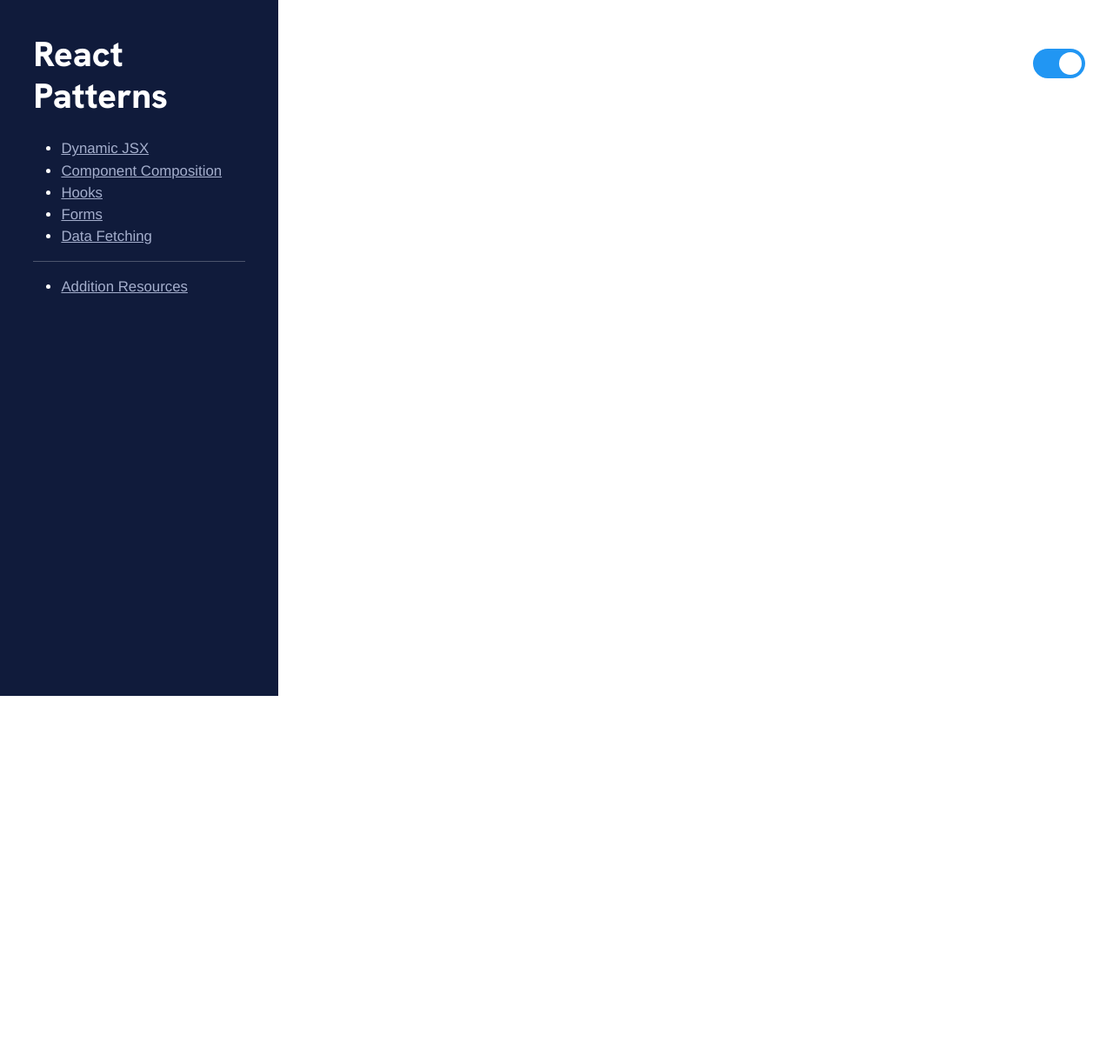
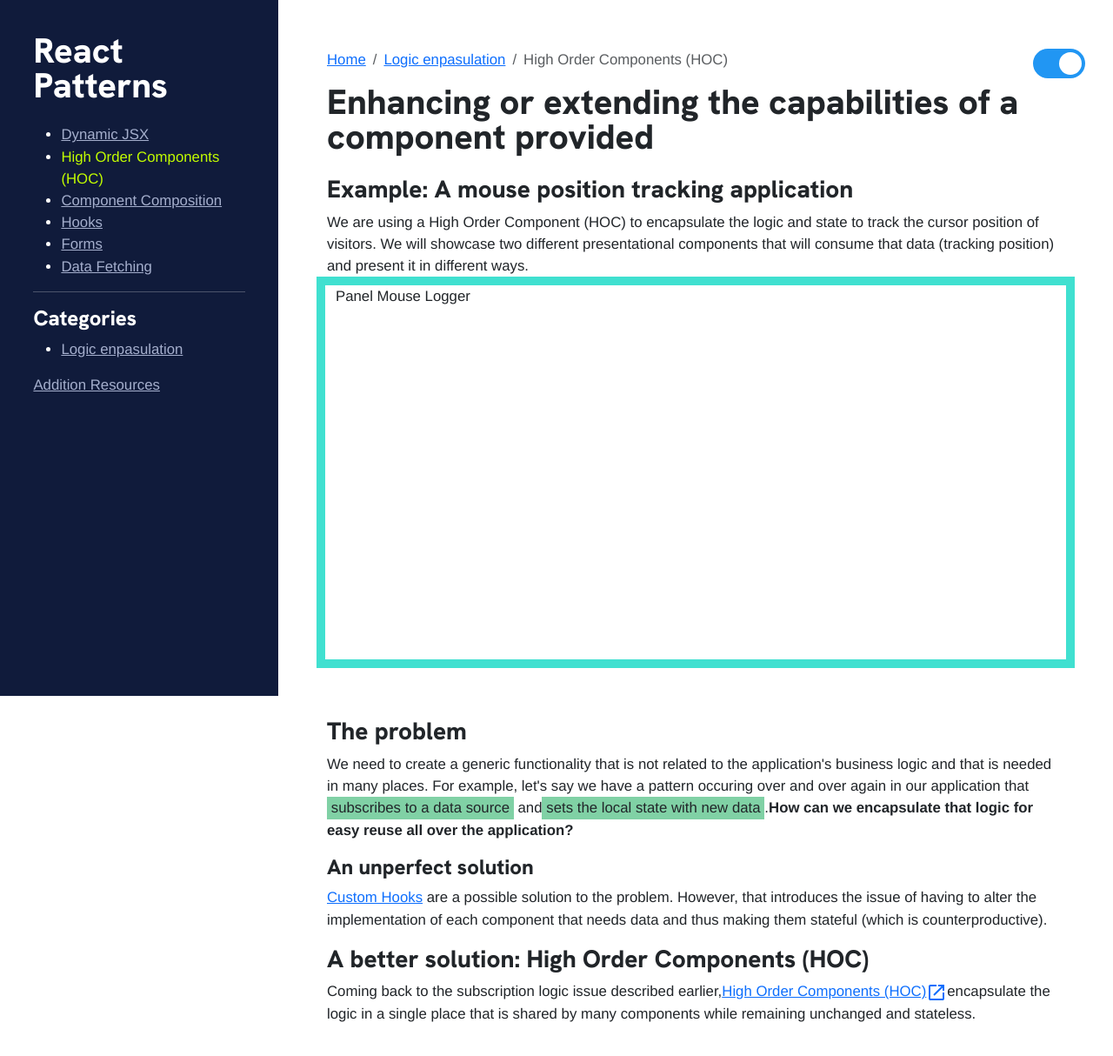
Before and after one commit to ericnjanga/React-Cookbook, a React (Create React App) app: page /high-order-components in a window 1280 px wide. Shown: the top 1214 px of the page at 87% size. Before the commit the page ends 800 px from the top, so only its background shows below. Built offline with nearby package versions, Linux system fonts and the light colour scheme.

Commit message:
High Order Components

```diff
--- a/src/App.js
+++ b/src/App.js
@@ -18,7 +18,7 @@
               <Nav />
             </aside>
 
-            <section className="main-content col-lg-9">
+            <section className="main-content offset-lg-3 col-lg-9">
               <Switch></Switch>
               <AppRoutes />
             </section>
--- a/src/AppRoutes.js
+++ b/src/AppRoutes.js
@@ -7,6 +7,8 @@
 import PageDataFetching from './PageDataFetching';
 import PageDynamicJsx from './PageDynamicJsx';
 import PageAdditionalResources from './PageAdditionalResources';
+import PageHighOrderComponents from './PageHighOrderComponents';
+import PageCategoryLogicEncapsulation from './PageCategoryLogicEncapsulation';
 
 const AppRoutes = () => {
     return (
@@ -17,6 +19,8 @@
             <Route path="/component-composition" element={<PageComponentComposition />} />
             <Route path="/data-fetching" element={<PageDataFetching />} />
             <Route path="/additional-resources" element={<PageAdditionalResources />} />
+            <Route path="/high-order-components" element={<PageHighOrderComponents />} />
+            <Route path="/category-logic-enpasulation" element={<PageCategoryLogicEncapsulation />} />
         </Routes>
     );
 };
--- /dev/null
+++ b/src/MouseLogger/index.js
@@ -0,0 +1,42 @@
+import './styles.css';
+
+
+const PanelMouseLogger = ({ mousePosition }) => {
+    if (!mousePosition) {
+        return null;
+    }
+
+    return (
+        <div className="BasicTacker">
+            <p>Mouse position</p>
+            <div className="row">
+                <span>x: {mousePosition.x}</span>
+                <span>y: {mousePosition.y}</span>
+            </div>
+        </div>
+    );
+};
+
+const PointMouseLogger = ({ mousePosition }) => {
+    if (!mousePosition) {
+        return null;
+    }
+
+    return (
+            <p>
+                ({mousePosition.x}, {mousePosition.y})
+            </p>
+    );
+};
+
+function MouseLogger() {
+    return (
+        <div className="PanelMouseLogger">
+            <header className="header">Panel Mouse Logger</header>
+            <PanelMouseLogger />
+            <PointMouseLogger />
+        </div>
+    );
+}
+
+export default MouseLogger;
--- /dev/null
+++ b/src/MouseLogger/styles.css
@@ -0,0 +1,6 @@
+
+
+.PanelMouseLogger {
+  border: 10px solid turquoise;
+  min-height: 450px;
+}
--- a/src/Nav.js
+++ b/src/Nav.js
@@ -5,10 +5,14 @@
 
 const Nav = () => {
     return (
+        <>
             <nav>
                 <ul>
                     <li>
                         <NavLink to="/" className={activateLink}>Dynamic JSX</NavLink> {/* /dynamic-jsx */}
+                    </li>
+                    <li>
+                        <NavLink to="/high-order-components" className={activateLink}>High Order Components (HOC)</NavLink>
                     </li>
                     <li>
                         <NavLink to="/component-composition" className={activateLink}>Component Composition</NavLink>
@@ -26,12 +30,20 @@
 
                 <hr />
 
+                <h4>Categories</h4>
+
                 <ul>
                     <li>
-                    <NavLink to="/additional-resources" className={activateLink}>Addition Resources</NavLink>
+                        <NavLink to="/category-logic-enpasulation" className={activateLink}>Logic enpasulation</NavLink>
                     </li>
                 </ul>
             </nav>
+
+
+            <footer>
+                    <NavLink to="/additional-resources" className={activateLink}>Addition Resources</NavLink>
+            </footer>
+        </>
     );
 };
 
--- /dev/null
+++ b/src/PageCategoryLogicEncapsulation.js
@@ -0,0 +1,49 @@
+import React from "react";
+import { NavLink } from 'react-router-dom';
+
+const activateLink = ({ isActive }) => ( isActive ? 'active' : null );
+
+const PageCategoryLogicEncapsulation = () => {
+
+    const spacinfStyle = {
+        // using string interpolation to set the margin
+        marginBottom: `3.5rem`,
+    };
+
+    return (
+        <>
+            <div className="row">
+
+                {/*  --- Breadcrumb Component */}
+                <nav aria-label="breadcrumb">
+                    <ol class="breadcrumb">
+                        <li class="breadcrumb-item">
+                            <NavLink to="/" className={activateLink}>Home</NavLink>
+                        </li>
+                        <li class="breadcrumb-item">
+                            <NavLink to="/category-logic-enpasulation" className={activateLink}>Logic enpasulation</NavLink>
+                        </li>
+                    </ol>
+                </nav>
+                {/*  --- Breadcrumb Component */}
+
+                <h1>Logic encapsulation patterns</h1>
+            </div>
+
+            <div style={spacinfStyle}></div>
+
+            <div className="row">
+                <ul>
+                    <li>
+                        <NavLink to="/high-order-components">High Order Components (HOC)</NavLink>
+                    </li>
+                    <li>
+                        <NavLink to="/hooks">Custom Hooks</NavLink>
+                    </li>
+                </ul>
+            </div>
+        </>
+    );
+};
+
+export default PageCategoryLogicEncapsulation;
--- /dev/null
+++ b/src/PageHighOrderComponents.js
@@ -0,0 +1,78 @@
+import React from "react";
+import { NavLink } from 'react-router-dom';
+import MouseLogger from "./MouseLogger";
+
+const activateLink = ({ isActive }) => ( isActive ? 'active' : null );
+
+const PageHighOrderComponents = () => {
+
+    const spacinfStyle = {
+        // using string interpolation to set the margin
+        marginBottom: `3.5rem`,
+    };
+
+    return (
+        <>
+
+            <div className="row">
+
+                {/*  --- Breadcrumb Component */}
+                <nav aria-label="breadcrumb">
+                    <ol class="breadcrumb">
+                        <li class="breadcrumb-item">
+                            <NavLink to="/" className={activateLink}>Home</NavLink>
+                        </li>
+                        <li class="breadcrumb-item">
+                            <NavLink to="/category-logic-enpasulation" className={activateLink}>Logic enpasulation</NavLink>
+                        </li>
+                        <li class="breadcrumb-item active" aria-current="page">High Order Components (HOC)</li>
+                    </ol>
+                </nav>
+                {/*  --- Breadcrumb Component */}
+
+                <h1>Enhancing or extending the capabilities of a component provided</h1>
+            </div>
+
+
+            <div className="row">
+                <h3>Example: A mouse position tracking application</h3>
+                <p>We are using a High Order Component (HOC) to encapsulate the logic and state to track the cursor position of visitors. We will showcase two different presentational components that will consume that data (tracking position) and present it in different ways.</p>
+
+                <br />
+
+                <MouseLogger />
+            </div>
+
+            <div style={spacinfStyle}></div>
+
+            <div className="row">
+                <h3>The problem</h3>
+                <p>We need to create a generic functionality that is not related to the application's business logic and that is
+                    needed in many places. For example, let's say we have a pattern occuring over and over again in our application
+                    that <span className="utils-highlight">subscribes to a data source</span> and
+                    <span className="utils-highlight">sets the local state with new data</span>.
+                    <b>How can we encapsulate that logic for easy reuse all over the application?</b>
+                </p>
+
+                <h4>An unperfect solution</h4>
+                <p>
+                    <NavLink to="/hooks">Custom Hooks</NavLink> are a possible solution to the problem. However, that introduces the issue of having to alter the implementation of each component that needs data and thus making them stateful (which is counterproductive).
+                </p>
+
+
+                <h3>A better solution: High Order Components (HOC)</h3>
+                <p>Coming back to the subscription logic issue described earlier,
+
+
+                    <a href="https://legacy.reactjs.org/docs/higher-order-components.html" target="_blank">High Order Components (HOC)
+                        <svg xmlns="http://www.w3.org/2000/svg" height="24px" viewBox="0 -960 960 960" width="24px" fill="#0d6efd"><path d="M200-120q-33 0-56.5-23.5T120-200v-560q0-33 23.5-56.5T200-840h280v80H200v560h560v-280h80v280q0 33-23.5 56.5T760-120H200Zm188-212-56-56 372-372H560v-80h280v280h-80v-144L388-332Z"/></svg>
+                    </a>
+
+                    encapsulate the logic in a single place that is shared by many components while remaining unchanged and stateless.
+                </p>
+            </div>
+        </>
+    )
+};
+
+export default PageHighOrderComponents;
--- a/src/PageHooks.js
+++ b/src/PageHooks.js
@@ -1,11 +1,31 @@
 import React from 'react';
+import { NavLink } from 'react-router-dom';
 import ExpenseTracker from './ExpenseTracker';
 import CustomHookTest from './CustomHookTest';
 import DaysOfTheWeek from './DaysOfTheWeek';
 
+const activateLink = ({ isActive }) => ( isActive ? 'active' : null );
+
 const PageHooks = () => {
     return (
         <>
+            <div className="row">
+
+                {/*  --- Breadcrumb Component */}
+                <nav aria-label="breadcrumb">
+                    <ol class="breadcrumb">
+                        <li class="breadcrumb-item">
+                            <NavLink to="/" className={activateLink}>Home</NavLink>
+                        </li>
+                        <li class="breadcrumb-item">
+                            <NavLink to="/category-logic-enpasulation" className={activateLink}>Logic enpasulation</NavLink>
+                        </li>
+                        <li class="breadcrumb-item active" aria-current="page">Hooks</li>
+                    </ol>
+                </nav>
+                {/*  --- Breadcrumb Component */}
+            </div>
+
             <div className="row">
                 <h1>React Hooks</h1>
             </div>
--- a/src/styles/App.css
+++ b/src/styles/App.css
@@ -4,21 +4,13 @@
 
 
 .App {
-  display: flex;
-  /* padding: 16px; */
-  flex-direction: column;
   min-height: 100vh;
 }
-.App > .container-fluid {
-  height: 100vh;
-}
-.App > .container-fluid > .row {
-  height: 100vh;
-}
-
-
 
 .main-sidebar {
+  position: fixed;
+  height: 100vh;
+
   padding: 2.4rem;
   background-color: #101B3B;
   color: #fff;
@@ -48,6 +40,13 @@
 .theme-dark {
   background-color: #121212;
 }
+.theme-dark h1, .theme-dark h2, .theme-dark h3, .theme-dark h4, .theme-dark h5 {
+  color: #dce3fb;
+}
+.theme-dark p,
+.theme-dark ul {
+  color: #b3bddf;
+}
 
 .badge-primary {
   color: #fff;
--- a/src/styles/_initialization.css
+++ b/src/styles/_initialization.css
@@ -51,4 +51,5 @@
 
 h1 {
   margin-bottom: 1.5rem;
+  line-height: 2.5rem;
 }
```
Lines whose indentation alone changed are shown as unchanged.
